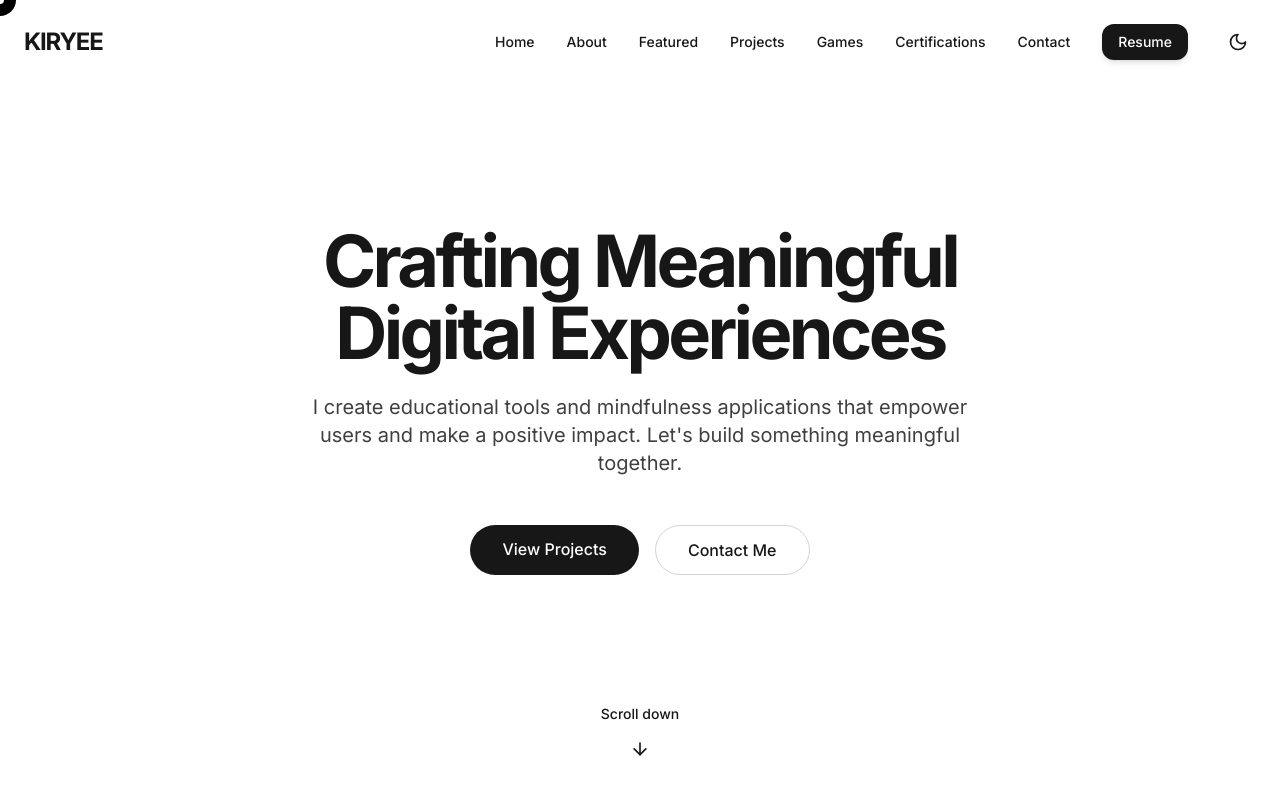
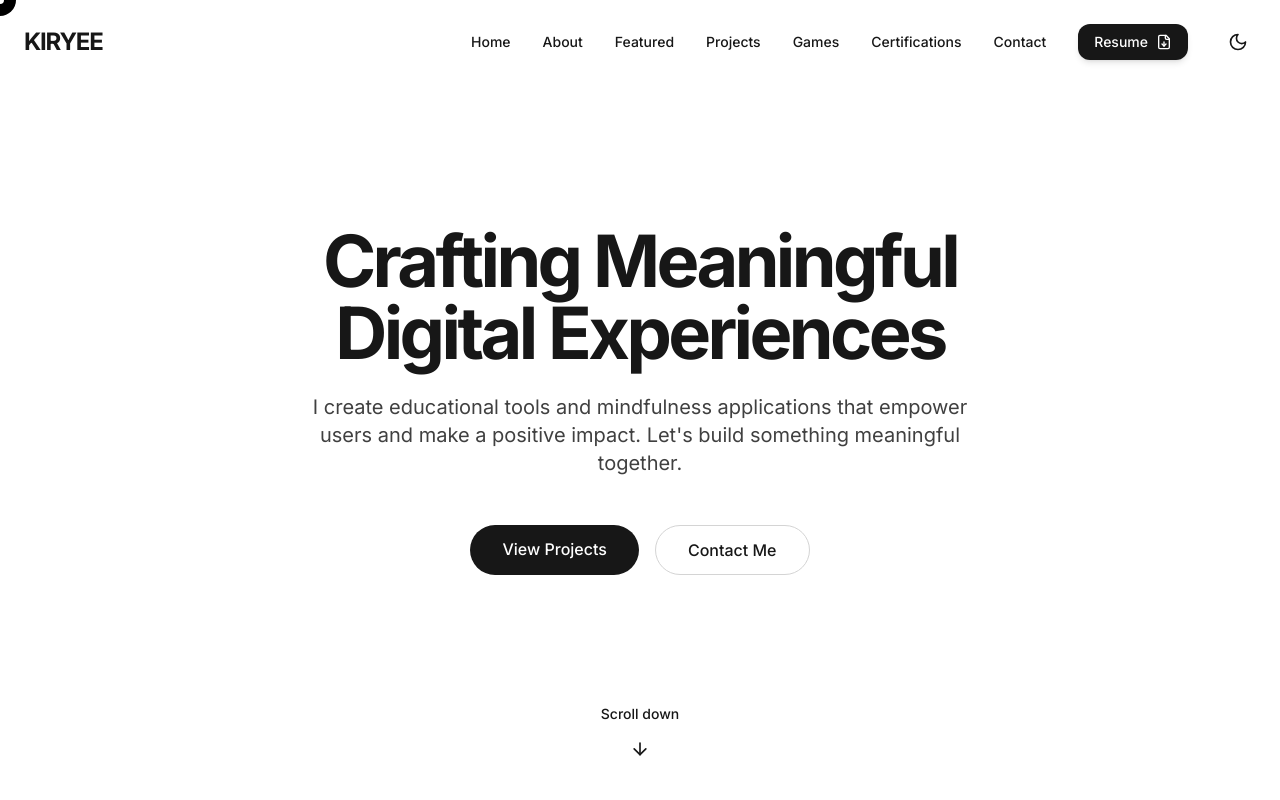
Before and after one commit to kiranmayee-abbireddy/kiryee-dev, a React (Vite) app: page / in a window 1280 px wide. Shown: the top 800 px of the page. Built offline with nearby package versions, Linux system fonts and the light colour scheme.

Commit message:
added icon for resume download button

```diff
--- a/src/components/layout/Header.tsx
+++ b/src/components/layout/Header.tsx
@@ -1,6 +1,6 @@
 import React, { useState, useEffect } from 'react';
 import { motion } from 'framer-motion';
-import { Menu, X, Moon, Sun } from 'lucide-react';
+import { Menu, X, Moon, Sun, FileDown } from 'lucide-react';
 import { useTheme } from '../../context/ThemeContext';
 
 const Header: React.FC = () => {
@@ -78,14 +78,15 @@ const Header: React.FC = () => {
             href="/Kiranmayee-Abbireddy-Resume.pdf"
             target="_blank"
             rel="noopener noreferrer"
-              className="px-4 py-2 rounded-xl bg-neutral-900 text-white text-sm font-medium
+            aria-label="Download resume"
+            className="flex items-center gap-2 px-4 py-2 rounded-xl bg-neutral-900 text-white text-sm font-medium
                       hover:bg-neutral-700 dark:bg-white dark:text-neutral-900 dark:hover:bg-neutral-200
                       transition-colors shadow-md"
             initial={{ opacity: 0, y: -20 }}
             animate={{ opacity: 1, y: 0 }}
             transition={{ duration: 0.5, delay: 0.6 }}
           >
-              Resume
+            Resume <FileDown size={16} />
             </motion.a>
           <motion.button
             onClick={toggleTheme}
```
Lines whose indentation alone changed are shown as unchanged.
